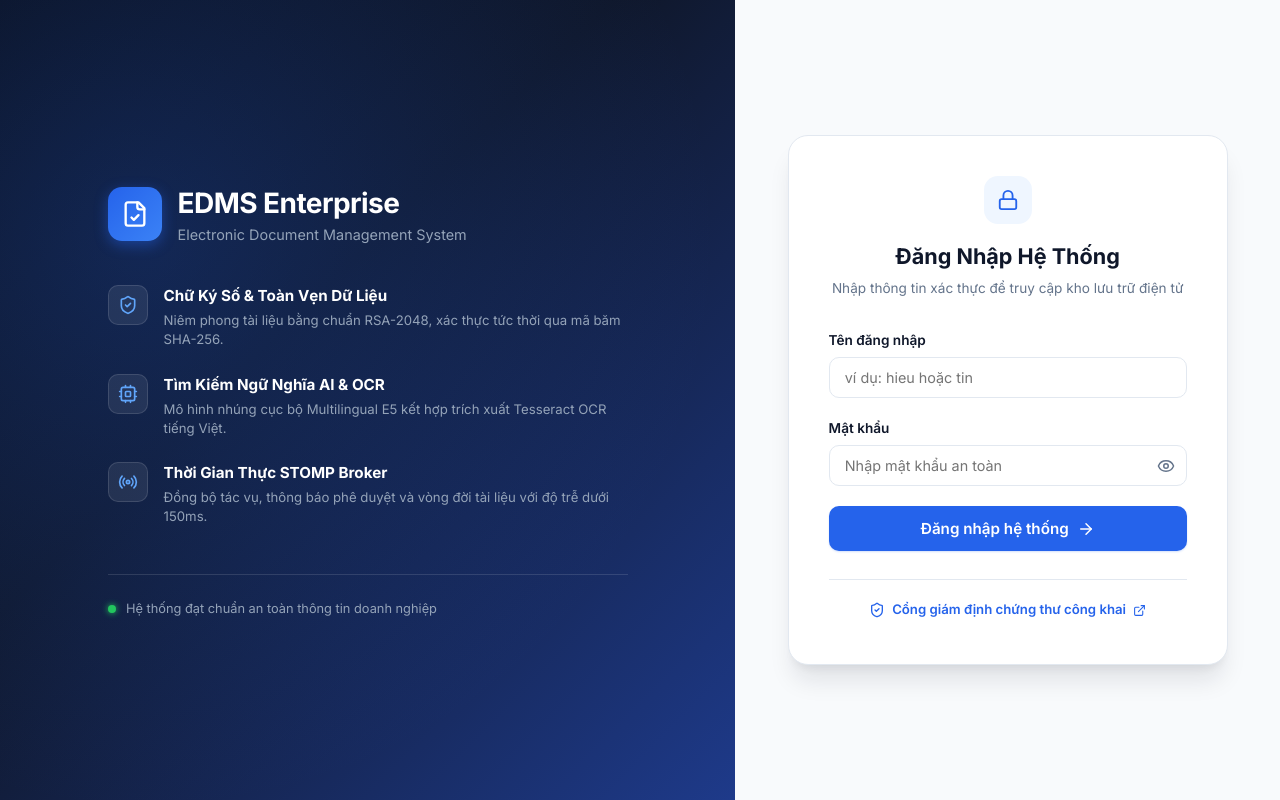
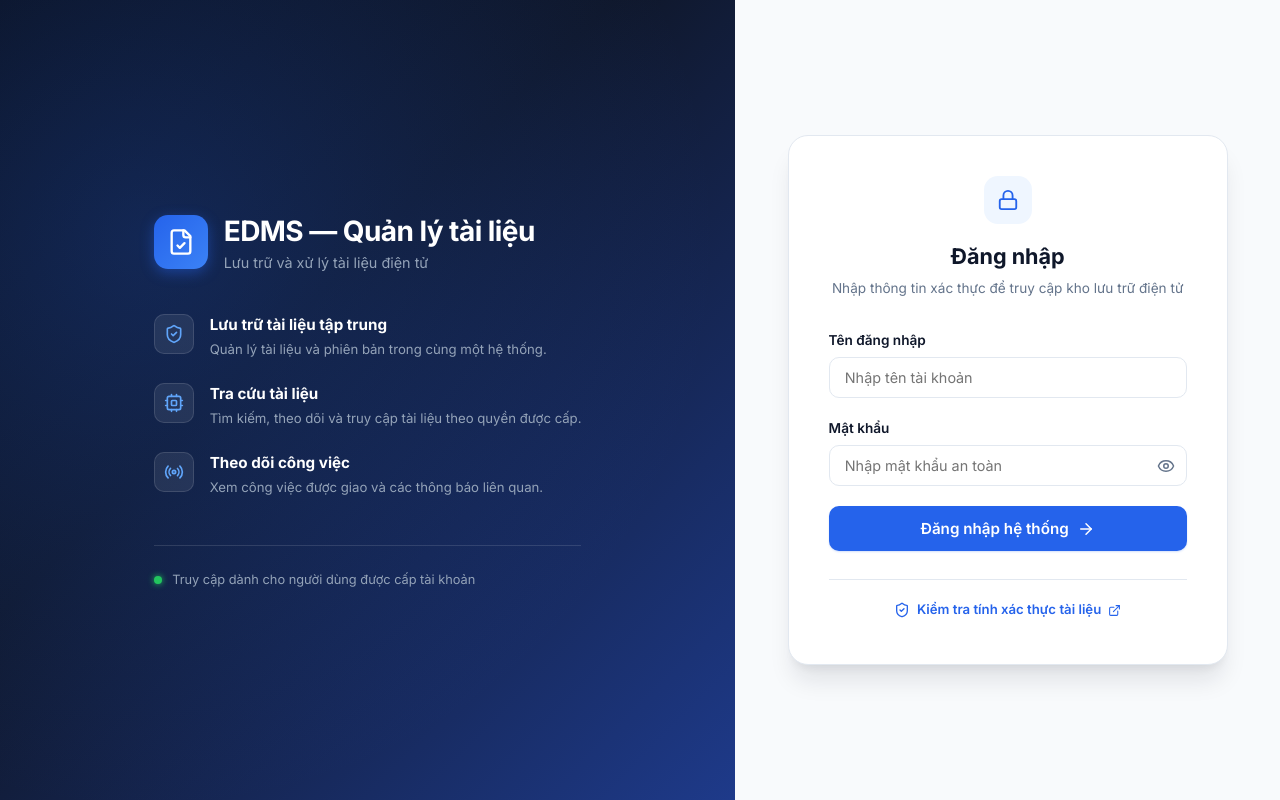
Before and after one commit to hieuvo123ab-rgb/DoAn_CNPMNC, a React (Vite) app in the folder frontend/: page / in a window 1280 px wide. Built offline with nearby package versions, Linux system fonts and the light colour scheme; the HTML template or start-up script is replaced by a standard one.

Commit message:
refactor(preview-ui): replace misleading technical and promotional login copy

```diff
--- a/frontend/src/pages/LoginPage.tsx
+++ b/frontend/src/pages/LoginPage.tsx
@@ -80,8 +80,8 @@ export const LoginPage: React.FC = () => {
               <FileCheck size={28} className="text-white" />
             </div>
             <div>
-              <h1 className="ent-login-hero__title">EDMS Enterprise</h1>
-              <p className="ent-login-hero__subtitle">Electronic Document Management System</p>
+              <h1 className="ent-login-hero__title">EDMS — Quản lý tài liệu</h1>
+              <p className="ent-login-hero__subtitle">Lưu trữ và xử lý tài liệu điện tử</p>
             </div>
           </div>
 
@@ -91,9 +91,9 @@ export const LoginPage: React.FC = () => {
                 <ShieldCheck size={20} />
               </div>
               <div>
-                <h4 className="ent-login-feature-item__title">Chữ Ký Số & Toàn Vẹn Dữ Liệu</h4>
+                <h4 className="ent-login-feature-item__title">Lưu trữ tài liệu tập trung</h4>
                 <p className="ent-login-feature-item__desc">
-                  Niêm phong tài liệu bằng chuẩn RSA-2048, xác thực tức thời qua mã băm SHA-256.
+                  Quản lý tài liệu và phiên bản trong cùng một hệ thống.
                 </p>
               </div>
             </div>
@@ -103,9 +103,9 @@ export const LoginPage: React.FC = () => {
                 <Cpu size={20} />
               </div>
               <div>
-                <h4 className="ent-login-feature-item__title">Tìm Kiếm Ngữ Nghĩa AI & OCR</h4>
+                <h4 className="ent-login-feature-item__title">Tra cứu tài liệu</h4>
                 <p className="ent-login-feature-item__desc">
-                  Mô hình nhúng cục bộ Multilingual E5 kết hợp trích xuất Tesseract OCR tiếng Việt.
+                  Tìm kiếm, theo dõi và truy cập tài liệu theo quyền được cấp.
                 </p>
               </div>
             </div>
@@ -115,9 +115,9 @@ export const LoginPage: React.FC = () => {
                 <Radio size={20} />
               </div>
               <div>
-                <h4 className="ent-login-feature-item__title">Thời Gian Thực STOMP Broker</h4>
+                <h4 className="ent-login-feature-item__title">Theo dõi công việc</h4>
                 <p className="ent-login-feature-item__desc">
-                  Đồng bộ tác vụ, thông báo phê duyệt và vòng đời tài liệu với độ trễ dưới 150ms.
+                  Xem công việc được giao và các thông báo liên quan.
                 </p>
               </div>
             </div>
@@ -125,7 +125,7 @@ export const LoginPage: React.FC = () => {
 
           <div className="ent-login-hero__footer">
             <span className="ent-login-hero__status-indicator" />
-            <span>Hệ thống đạt chuẩn an toàn thông tin doanh nghiệp</span>
+            <span>Truy cập dành cho người dùng được cấp tài khoản</span>
           </div>
         </div>
       </div>
@@ -138,7 +138,7 @@ export const LoginPage: React.FC = () => {
               <div className="ent-login-card__badge">
                 <Lock size={22} />
               </div>
-              <h2 className="ent-login-card__title">Đăng Nhập Hệ Thống</h2>
+              <h2 className="ent-login-card__title">Đăng nhập</h2>
               <p className="ent-login-card__desc">
                 Nhập thông tin xác thực để truy cập kho lưu trữ điện tử
               </p>
@@ -168,7 +168,7 @@ export const LoginPage: React.FC = () => {
                     id="username-input"
                     type="text"
                     className="ent-input"
-                    placeholder="ví dụ: hieu hoặc tin"
+                    placeholder="Nhập tên tài khoản"
                     value={username}
                     onChange={(e) => setUsername(e.target.value)}
                     autoComplete="username"
@@ -217,7 +217,7 @@ export const LoginPage: React.FC = () => {
                 {isLoading ? (
                   <>
                     <Loader2 size={18} className="animate-spin mr-2" />
-                    <span>Đang xác thực bảo mật...</span>
+                    <span>Đang đăng nhập...</span>
                   </>
                 ) : (
                   <>
@@ -232,10 +232,10 @@ export const LoginPage: React.FC = () => {
               <a
                 href="/verify"
                 className="ent-login-card__verify-link"
-                title="Giám định tính toàn vẹn của tệp tài liệu số mà không cần đăng nhập"
+                title="Kiểm tra thông tin xác thực của tài liệu mà không cần đăng nhập"
               >
                 <ShieldCheck size={16} />
-                <span>Cổng giám định chứng thư công khai</span>
+                <span>Kiểm tra tính xác thực tài liệu</span>
                 <ExternalLink size={13} />
               </a>
             </div>
```
